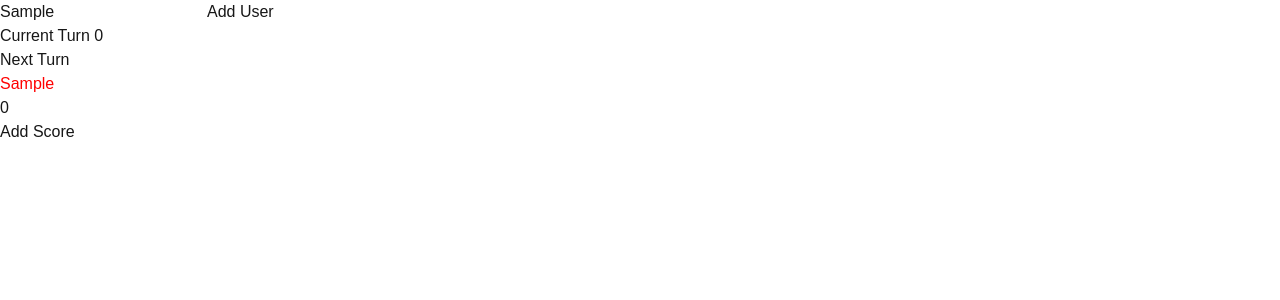
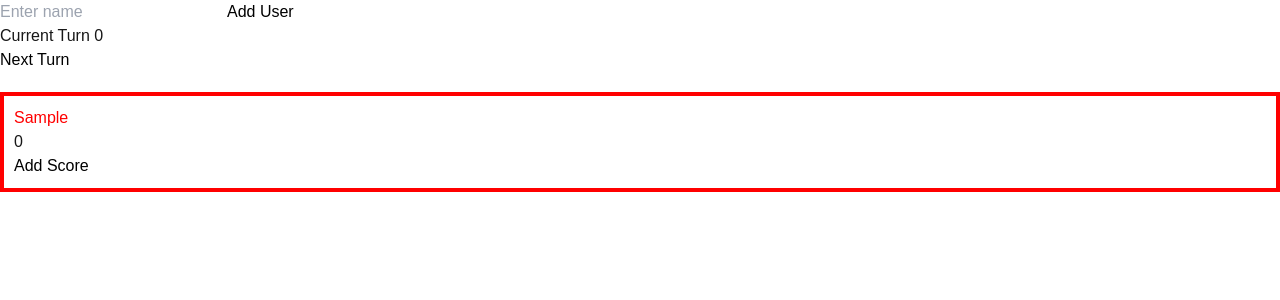
Before and after one commit to liftoffcreative-us/quiz_game, a Next.js app: page /context-test in a window 1280 px wide. Both pictures are taken after typing "Sample" into the empty fields and a click on the button "Add User". Shown: the top 300 px of the page. Built offline with nearby package versions, Linux system fonts and the light colour scheme.

Commit message:
updated ui for testing playersContext

```diff
--- a/app/context-test/testingComponent.jsx
+++ b/app/context-test/testingComponent.jsx
@@ -1,5 +1,5 @@
 "use client"
-import { useState, useEffect } from "react";
+import { useState } from "react";
 import { usePlayersState, usePlayersDispatch } from "../context/playersContext"
 
 const TestingComponent = () => {
@@ -12,6 +12,7 @@ const TestingComponent = () => {
         type: 'ADD_USER',
         payload: { name: name },
         });
+        setName(''); // reset input field after adding user
     };
 
     const addScore = (userId) => {
@@ -34,18 +35,20 @@ const TestingComponent = () => {
             value={name}
             onChange={(e) => setName(e.target.value)}
             placeholder="Enter name"
+            style={{ color: 'black', marginRight: '20px' }}
         />
-        <button onClick={addUser}>Add User</button>
+        <button style={{ background: 'white', color: 'black' }} onClick={addUser}>Add User</button>
         <p>Current Turn {currentTurn}</p>
-        <button onClick={nextTurn}>Next Turn</button>
+        <button onClick={nextTurn} style={{ background: 'white', color: 'black', marginBottom: '20px' }}>Next Turn</button>
 
         {Object.entries(players).map(([_key, player]) => (
-            <div key={player.playerId}>
+            <div key={player.playerId}
+            style={{ border: player.playerId === currentTurn ? '4px solid red' : '2px solid white', padding: '10px', marginBottom: '10px' }}>
                 <h1 style={{ color: player.playerId === currentTurn ? 'red' : 'white' }}>
                     {player.name}
                 </h1>
                 <p>{player.score}</p>
-                <button onClick={() => addScore(player.playerId)}>Add Score</button>
+                <button style={{ background: 'white', color: 'black' }} onClick={() => addScore(player.playerId)}>Add Score</button>
             </div>
         ))}
         </div>
```
